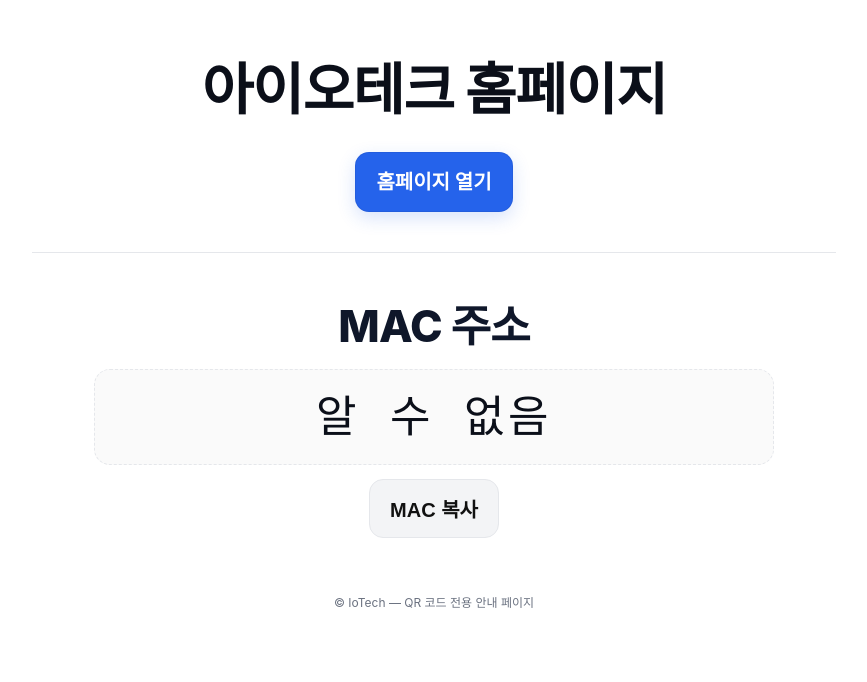
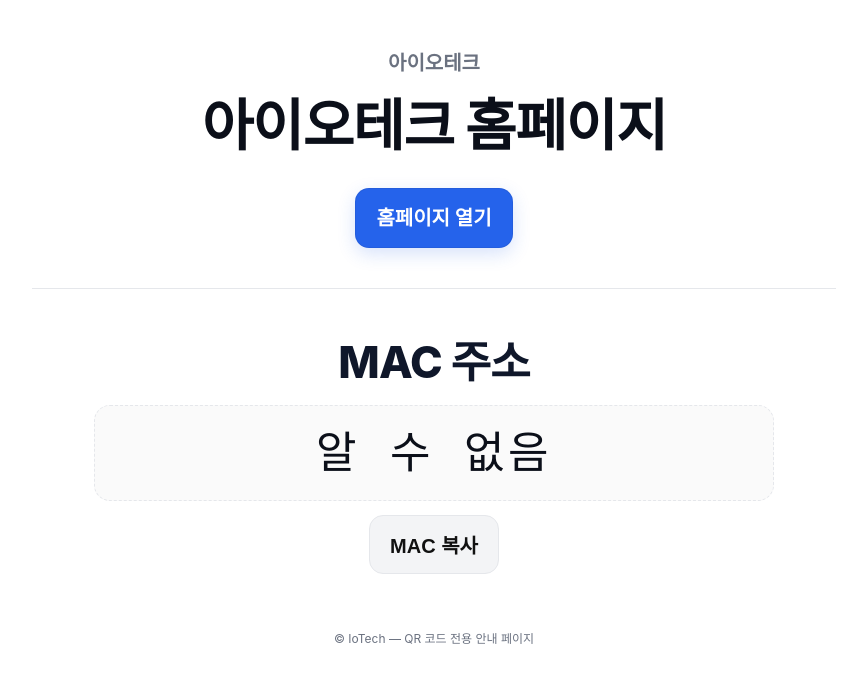
Before and after one commit to iotechmainadmin/IoTech-info, a plain HTML site: page index.html in a window 1280 px wide. Shown: the whole page, without its empty margins (206-1073 px from the left). Drawn offline with Linux system fonts and the light colour scheme.

Commit message:
Update index.html

```diff
--- a/index.html
+++ b/index.html
@@ -24,6 +24,13 @@
       max-width: 900px;
       margin: 0 auto;
       padding: clamp(16px, 5vw, 48px);
+    }
+    .brand {
+      text-align: center;
+      font-size: clamp(14px, 4vw, 20px);
+      color: var(--muted);
+      margin-bottom: 6px;
+      font-weight: 600;
     }
     header h1 {
       font-weight: 800;
@@ -122,6 +129,7 @@
 <body>
   <div class="wrap">
     <header>
+      <div class="brand">아이오테크</div>
       <h1>아이오테크 홈페이지</h1>
     </header>
 
```
